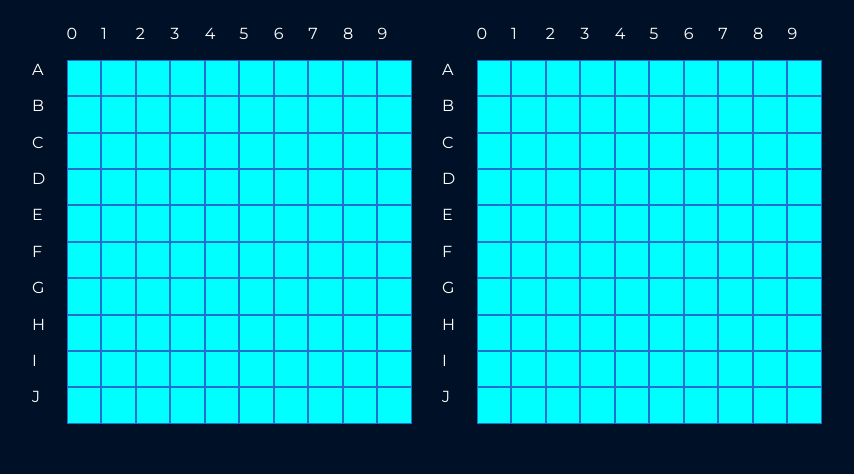
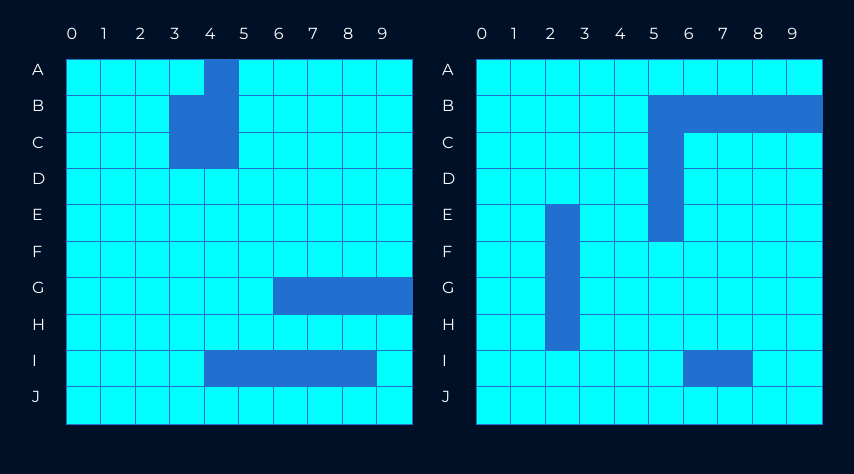
Before and after one commit to mustafa-bhatti/Battleship, a website built with webpack: page src/template.html in a window 1280 px wide. Shown: the part 285-759 px from the top of the page, without its empty margins (213-1067 px from the left). Built offline with nearby package versions, Linux system fonts and the light colour scheme.

Commit message:
feat: renderBoad now displays the ships placed for each user

```diff
--- a/src/gameboard.js
+++ b/src/gameboard.js
@@ -48,7 +48,7 @@ export class Gameboard {
     if (returnValue != -1) {
       return returnValue;
     }
-    this.shipArray.push({ newShip, xPos, yPos });
+    this.shipArray.push({ newShip, xPos, yPos,direction });
       for (let i = 0; i < newShip.length; i++) {
       if (direction == 'V') {
         this.grid[xPos + i][yPos] = newShip;
--- a/src/render.js
+++ b/src/render.js
@@ -2,13 +2,27 @@ export const renderBoard = function (humanPlayer, computerPlayer) {
   const humanBoardDiv = document.querySelector('.player-board');
   const computerBoardDiv = document.querySelector('.computer-board');
 
+  renderBoxes(humanPlayer, humanBoardDiv);
+  renderBoxes(computerPlayer, computerBoardDiv);
+};
+function renderBoxes(player, boardDiv) {
   for (let i = 0; i < 4; i++) {
-    let shipToRender = humanPlayer.board.shipArray[i];
+    let shipToRender = player.board.shipArray[i];
     let len = shipToRender.newShip.length;
     let yPos = shipToRender.yPos;
     let xPos = shipToRender.xPos;
-    const box1 = humanBoardDiv.querySelector(`[data-pos = "${xPos},${yPos}"]`);
-    console.log(box1,xPos);
+    let direction = shipToRender.direction;
+    console.log(shipToRender);
+    for (let j = 0; j < len; j++) {
+      if (direction === "V") {
+        const box1 = boardDiv.querySelector(`[data-pos = "${xPos + j},${yPos}"]`);
+        box1.classList.add("ship-box");
+      }
+      else if (direction === "H") {
+        const box1 = boardDiv.querySelector(`[data-pos = "${xPos},${yPos + j}"]`);
+        box1.classList.add("ship-box");
+      }
+    }
     // console.log(len, xPos, yPos);
   }
-};
+}
--- a/src/styles.css
+++ b/src/styles.css
@@ -74,7 +74,8 @@ footer {
 }
 .box {
   background-color: var(--cyan);
-  border: 1px solid var(--blue-dark);
+  /* border: 1px solid var(--blue-dark); */
+  outline: 1px solid var(--blue-dark);
   cursor: pointer;
   /* width: 20px;
   height: 20px; */
@@ -87,5 +88,6 @@ footer {
   color: white;
 }
 .ship-box {
-  background-color: black;
+  background-color: var(--blue-dark);
+  /* outline: 1px solid white; */
 }
```
